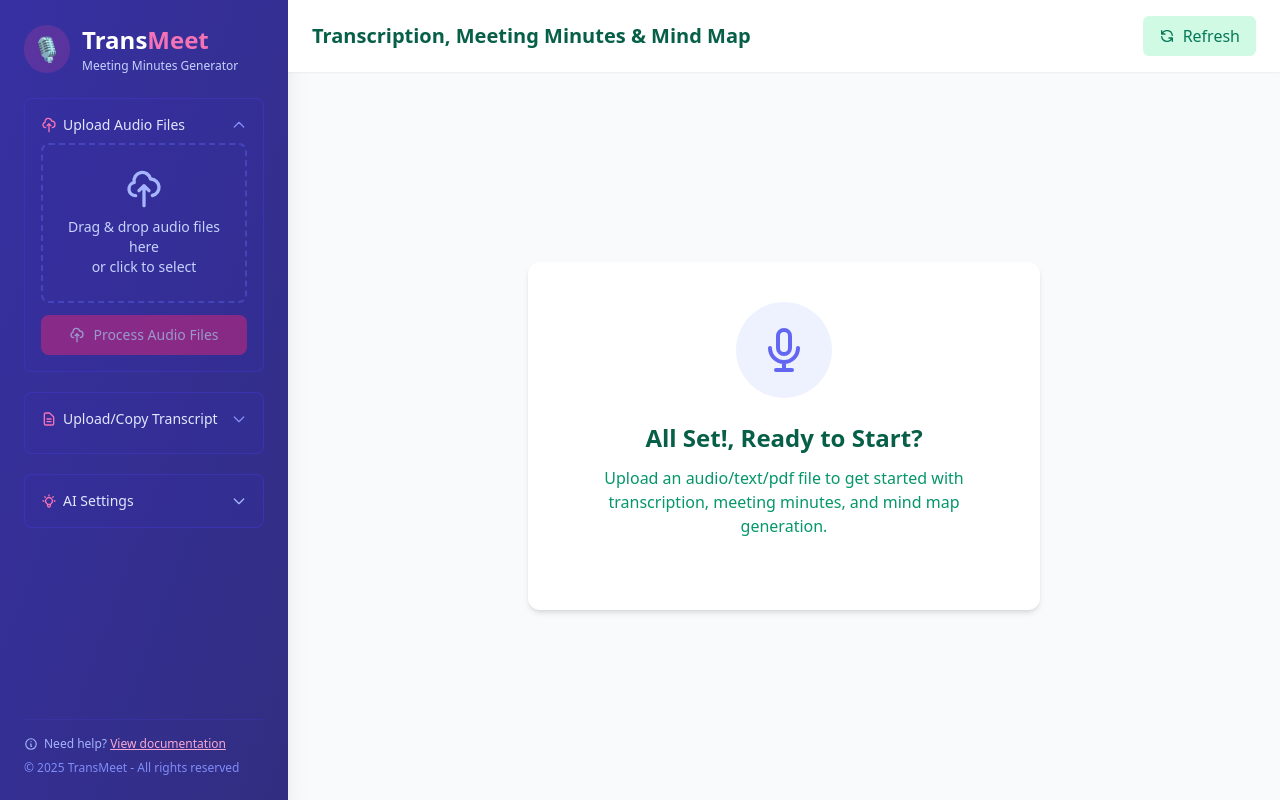
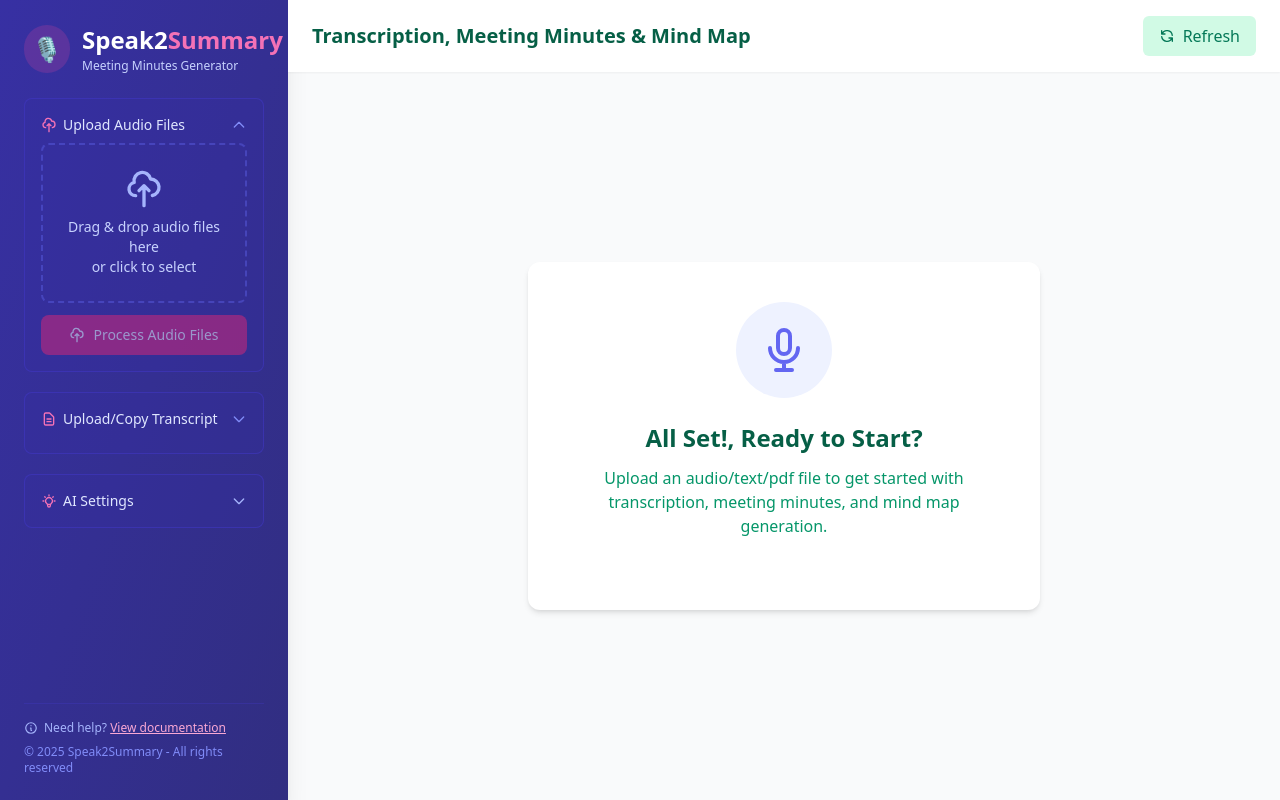
Before and after one commit to codeperfectplus/Speak2Summary, a Flask app: page / in a window 1280 px wide. Run offline with Flask 3, Linux system fonts and the light colour scheme; data that the repository does not hold is empty; some libraries are stand-ins or nearby versions.

Commit message:
feat: Rename project references from TransMeet to Speak2Summary; update Docker configuration, scripts, and templates

```diff
--- a/src/config.ini
+++ b/src/config.ini
@@ -2,7 +2,7 @@
 UPLOAD_FOLDER = uploads
 ALLOWED_EXTENSIONS = txt, pdf, png, jpg, jpeg, gif
 MAX_CONTENT_LENGTH_MB = 1000
-SQLALCHEMY_DB_NAME = transmeet.db
+SQLALCHEMY_DB_NAME = speak2summary.db
 SQLALCHEMY_TRACK_MODIFICATIONS = false
 
 [redis]
--- a/src/routes/mindmap_route.py
+++ b/src/routes/mindmap_route.py
@@ -48,7 +48,7 @@ def convert_to_jsmind(data):
     jsmind = {
         "meta": {
             "name": data.get("Root Topic", "Mind Map"),
-            "author": "TransMeet",
+            "author": "Speak2Summary",
             "version": "1.0",
             "created_at": datetime.now().strftime("%Y-%m-%d %H:%M:%S")
         },
@@ -148,6 +148,7 @@ def mindmap():
                                jsmind_data=json.dumps(jsmind_data),
                                map_title=root_title,
                                filename=filename,
+                               file_id=file_id,
                                creator_name = jsmind_data.get("meta", {}).get("author", "unknown"),
                                creation_date = jsmind_data.get("meta", {}).get("created_at", "unknown"),
         )
--- a/src/templates/index.html
+++ b/src/templates/index.html
@@ -4,11 +4,11 @@
 <head>
     <meta charset="UTF-8">
     <meta name="viewport" content="width=device-width, initial-scale=1.0">
-    <meta name="description" content="TransMeet - Meeting Minutes Generator">
-    <meta name="author" content="TransMeet Team">
-    <meta name="keywords" content="TransMeet, Meeting Minutes, Audio Transcription, AI">
+    <meta name="description" content="Speak2Summary - Meeting Minutes Generator">
+    <meta name="author" content="Speak2Summary Team">
+    <meta name="keywords" content="Speak2Summary, Meeting Minutes, Audio Transcription, AI">
     <meta name="theme-color" content="#4f46e5">
-    <title>TransMeet - Meeting Minutes Generator</title>
+    <title>Speak2Summary - Meeting Minutes Generator</title>
 
     <link rel="icon" href="{{ url_for('static', filename='favicon/icons8-mic-3d-fluency-16.png') }}" type="image/png">
     <link rel="icon" href="{{ url_for('static', filename='favicon/icons8-mic-3d-fluency-32.png') }}" type="image/png">
@@ -24,13 +24,13 @@
     <link rel="apple-touch-icon" sizes="76x76"
         href="{{ url_for('static', filename='favicon/icons8-mic-3d-fluency-76.png') }}">
 
-    <meta name="apple-mobile-web-app-title" content="TransMeet">
-    <meta name="application-name" content="TransMeet">
+    <meta name="apple-mobile-web-app-title" content="Speak2Summary">
+    <meta name="application-name" content="Speak2Summary">
     <meta name="msapplication-TileColor" content="#4f46e5">
     <meta name="msapplication-TileImage"
         content="{{ url_for('static', filename='favicon/icons8-mic-3d-fluency-144.png') }}">
 
-    <title>TransMeet - Meeting Minutes Generator</title>
+    <title>Speak2Summary - Meeting Minutes Generator</title>
     <script src="https://cdn.tailwindcss.com"></script>
     <script src="https://unpkg.com/alpinejs@3.x.x/dist/cdn.min.js" defer></script>
     <link rel="stylesheet" href="{{ url_for('static', filename='css/index.css') }}" />
@@ -99,7 +99,7 @@
                 </div>
                 <div>
                     <a href="/" class="text-2xl font-bold flex items-center">
-                        Trans<span class="text-accent-400">Meet</span>
+                        Speak2<span class="text-accent-400">Summary</span>
                     </a>
                     <p class="text-primary-200 text-xs mt-0.5">Meeting Minutes Generator</p>
                 </div>
@@ -375,7 +375,7 @@
                             documentation</a></span>
                 </div>
                 <div class="text-xs text-primary-400">
-                    © 2025 TransMeet - All rights reserved
+                    © 2025 Speak2Summary - All rights reserved
                 </div>
             </div>
         </div>
--- a/src/templates/view_script.html
+++ b/src/templates/view_script.html
@@ -140,7 +140,7 @@
                                 <hr>
                                 ${this.showTranscript ? `<pre>${content}</pre>` : `<div>${content}</div>`}
                                 <hr>
-                                <footer>Generated by TransMeet</footer>
+                                <footer>Generated by Speak2Summary</footer>
                             </div>
                         </body>
                         </html>`;
```
Also changed, not shown: docker-compose.yml (+12 -12 lines), src/templates/mindmap.html (+41 -30 lines), src/templates/view.html (+9 -9 lines), 1 other file.
